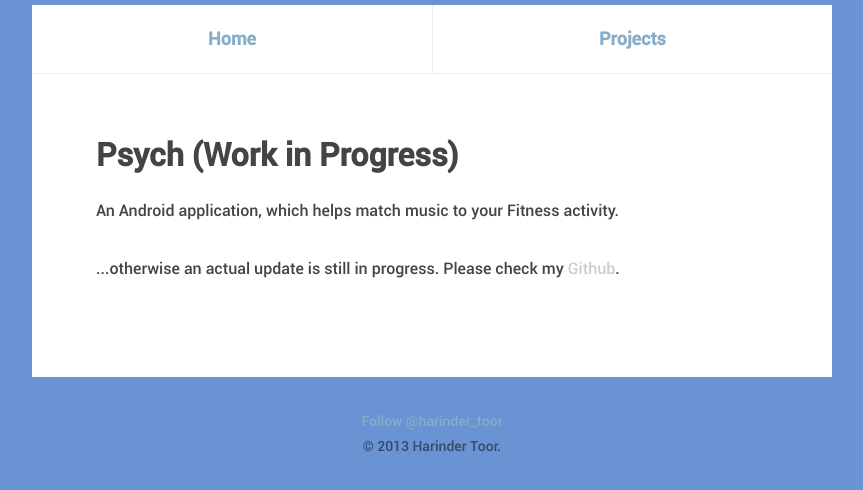
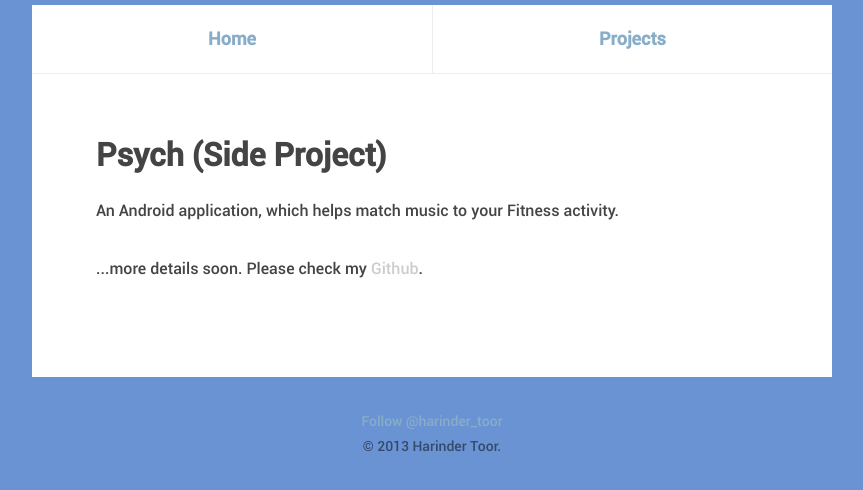
Before and after one commit to HarinderToor/harindertoor.github.io, a plain HTML site: page projects.html in a window 1280 px wide. Shown: the part 80-570 px from the top of the page, without its empty margins (208-1071 px from the left). Drawn offline with Linux system fonts and the light colour scheme.

Commit message:
Minor clarifications

```diff
--- a/projects.html
+++ b/projects.html
@@ -24,9 +24,9 @@
 	</header>
 	<div class="site-body contain">
 		<section class="island">
-			<h1>Psych (Work in Progress)</h1>
+			<h1>Psych (Side Project)</h1>
 			<p> An Android application, which helps match music to your Fitness activity.</p>
-			<p>...otherwise an actual update is still in progress. Please check my <a href="https://github.com/HarinderToor" class="is-github" title="Follow me on Github">Github</a>.</p>
+			<p>...more details soon. Please check my <a href="https://github.com/HarinderToor" class="is-github" title="Follow me on Github">Github</a>.</p>
 		</section>
 	</div>
 	<footer class="site-foot">
```
